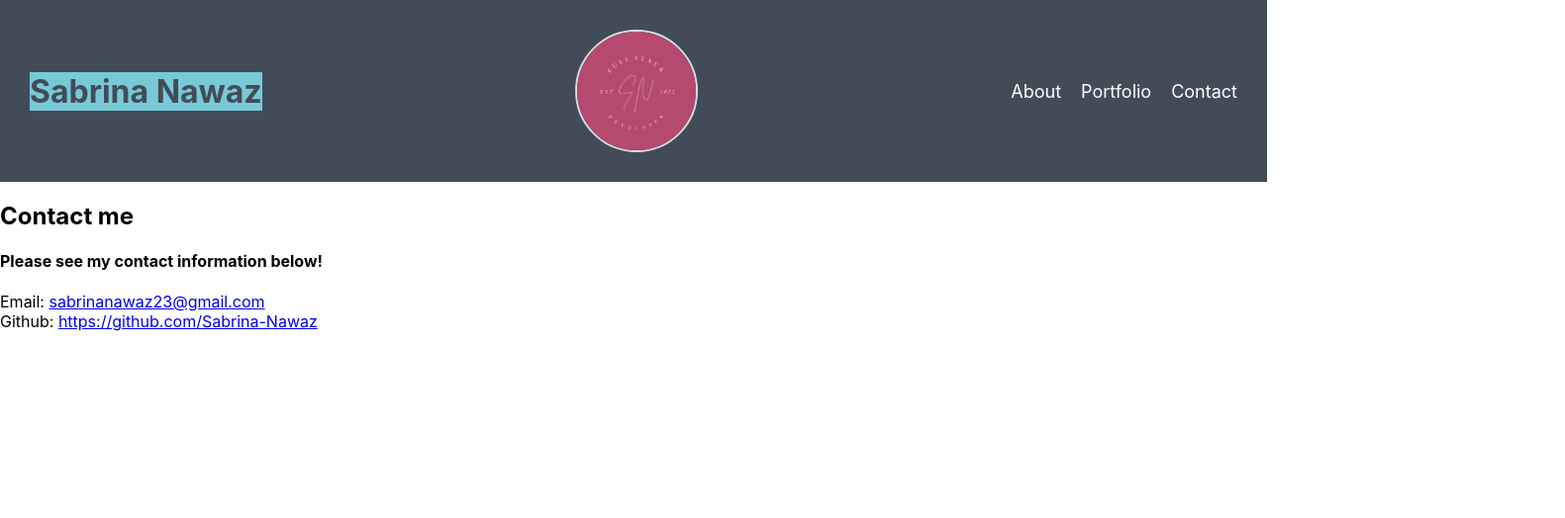
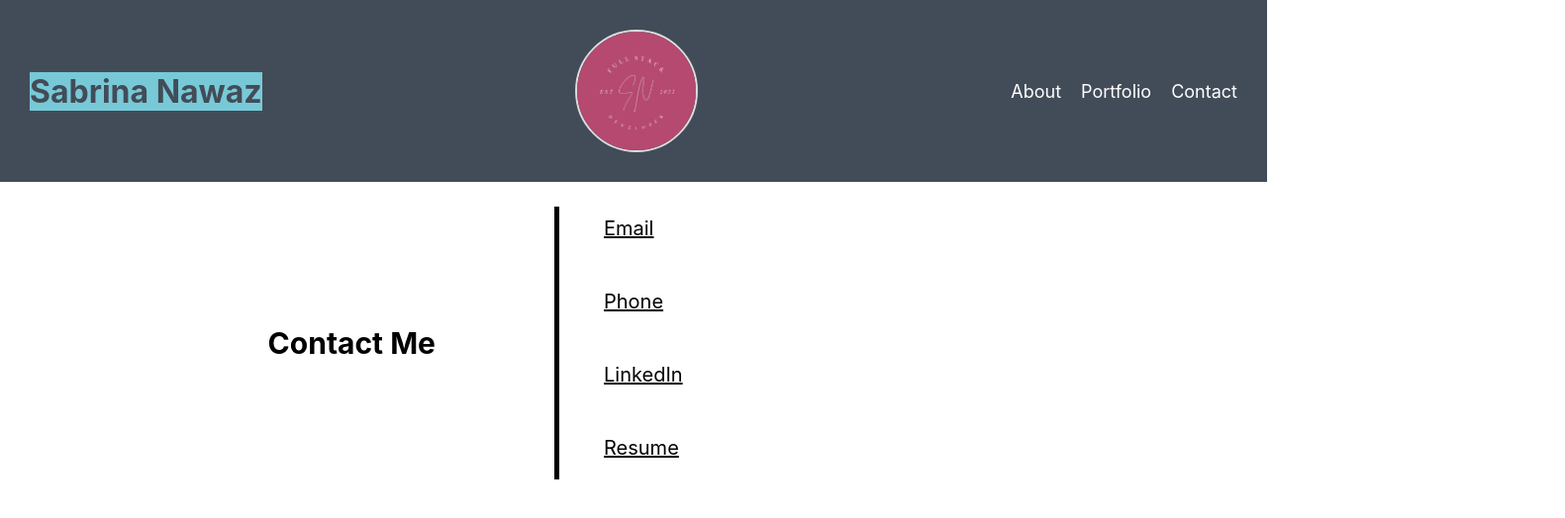
Before and after one commit to Sabrina-Nawaz/react-portfolio, a React (Create React App) app in the folder react-portfolio/: page /contact in a window 1280 px wide. Shown: the top 524 px of the page at 99% size, 1581 px wide, since content can reach past the window. Built offline with nearby package versions, Linux system fonts and the light colour scheme.

Commit message:
Edited Contact CSS file and created About Me component

```diff
--- a/react-portfolio/src/components/About/About.jsx
+++ b/react-portfolio/src/components/About/About.jsx
@@ -1 +1,2 @@
 import React from "react";
+import "./About.css"
--- a/react-portfolio/src/components/Contact/Contact.css
+++ b/react-portfolio/src/components/Contact/Contact.css
@@ -0,0 +1,30 @@
+
+section {
+    width: 100%;
+    padding: 0;
+    margin: 0;
+}
+
+.side-bar {
+    display: flex;
+    gap: 30px;
+
+}
+
+.side-bar > h2 {
+    padding: 120px;
+    flex: 0 0 25%;
+    border-right: 5px solid black;
+    text-align: right;
+    font-size: 30px;
+}
+.side-bar > div{
+    flex: 0 0 77%;
+}
+.contactme a {
+    padding: 15px;
+    display: flex;
+    align-items: center;
+    color: black;
+    font-size: 20px;
+}
--- a/react-portfolio/src/components/Contact/Contact.jsx
+++ b/react-portfolio/src/components/Contact/Contact.jsx
@@ -3,19 +3,19 @@ import './Contact.css'
 
 function Contact() {
     return (
-        <section>
-        <h2>Contact me</h2>
-          <h4>Please see my contact information below!</h4>
-            <div className="mt-2">
-              Email:{" "}
-              <a href="mailto:sabrinanawaz23@gmail.com">sabrinanawaz23@gmail.com</a>
-              <br />
-              Github:{" "}
-              <a href="https://github.com/Sabrina-Nawaz">
-                https://github.com/Sabrina-Nawaz
-              </a>
-              <br />
-            </div>
+      <section id="contact" class="side-bar contactme">
+      <h2>Contact Me</h2>
+      <div>
+      <br />
+          <a href="mailto:sabrinanawaz23@gmail.com">Email</a>
+          <br />
+          <a href="tel:555-555-5555">Phone</a>
+          <br />
+          <a href="https://www.linkedin.com/in/nawazs/">LinkedIn</a>
+          <br />
+          <a href="#">Resume</a>
+      </div>
+
       </section>
     );
   }
```
